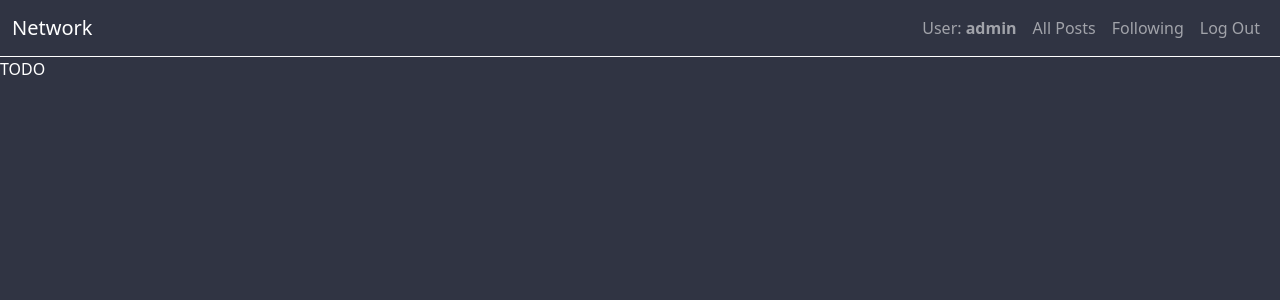
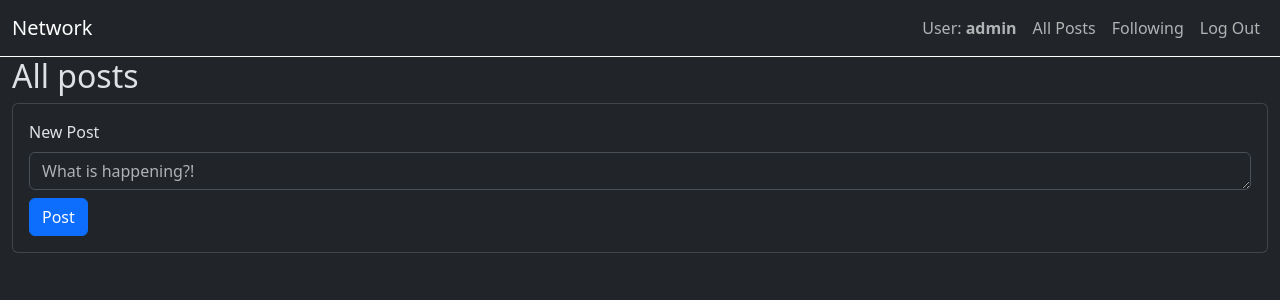
Before and after one commit to xSarscov/cs50w-Project-4-Network, a Django app: page / in a window 1280 px wide. Shown: the top 300 px of the page. Run offline with Django 3.2, Linux system fonts and the light colour scheme; a user stored in the database is signed in; data comes from the database, SQL or seed files in the repository; both versions use the stored data as it was after the commit.

Commit message:
Add create post and all posts view :bat:

```diff
--- /dev/null
+++ b/network/forms.py
@@ -0,0 +1,13 @@
+from django import forms
+from .models import Post
+
+class PostForm(forms.ModelForm):
+    class Meta:
+        model = Post
+        fields = ['content']
+        labels = {
+            'content': 'New Post'
+        }
+        widgets = {
+            'content': forms.Textarea(attrs={'class': 'form-control', 'rows': 1, 'placeholder': 'What is happening?!'})
+        }
--- a/network/models.py
+++ b/network/models.py
@@ -10,8 +10,16 @@ class Post(models.Model):
     content = models.TextField()
     timestamp = models.DateTimeField(auto_now_add=True)
 
+    def serialize(self):
+        return {
+            "id": self.id,
+            "user": self.user.username,
+            "content": self.content,
+            "timestamp": self.timestamp.strftime("%b %d %Y, %I:%M %p")
+        }
+
     def __str__(self) -> str:
-        return f'{self.user.username} - {self.timestamp}'
+        return f'{self.user.username} - {self.timestamp.strftime("%b %d %Y, %I:%M %p")}'
 
 class Like(models.Model):
     user = models.ForeignKey(User, on_delete=models.CASCADE)
--- /dev/null
+++ b/network/static/network/index.js
@@ -0,0 +1,40 @@
+getPosts();
+const newPostForm = document.querySelector('#new-post-form');
+
+newPostForm.addEventListener('submit', (event) => {
+    event.preventDefault();
+
+    const newPostTextArea = document.querySelector('#id_content');
+    const newPostContent = newPostTextArea.value;
+
+    fetch('/create_post', {
+        method: 'POST',
+        headers: {
+            'Content-Type': 'application/json',
+            'X-CSRFToken': document.querySelector('[name=csrfmiddlewaretoken]').value
+        },
+        body: JSON.stringify({
+            'content': newPostContent
+        })
+    })
+    .then(response => response.json())
+    .then(result => {
+        console.log(result);
+        newPostTextArea.value = '';
+    })
+    .catch(error => {
+        console.error('Error:', error);
+    });
+
+});
+
+function getPosts() {
+    fetch('/posts')
+    .then(response => response.json())
+    .then(posts => {
+        console.log(posts)
+         //posts.forEach(post => {
+
+       // });
+    })
+};
--- a/network/static/network/styles.css
+++ /dev/null
@@ -1,4 +0,0 @@
-body {
-    background-color: #303443;
-    color: white;
-}
--- a/network/templates/network/index.html
+++ b/network/templates/network/index.html
@@ -1,5 +1,27 @@
 {% extends "network/layout.html" %}
+{% load static %}
 
 {% block body %}
-    TODO
+    <div class="container-fluid">
+        <h2>All posts</h2>
+
+        {% if user.is_authenticated %}
+        <div class="card">
+            <div class="card-body">
+                <form method="post" id="new-post-form">
+                    {% csrf_token %}
+                    <div class="form-group mb-2">
+                        <label for="{{ form.content.id_for_label }}" class="form-label">{{ form.content.label }}</label>
+                        {{ form.content }}
+                    </div>
+                    <button type="submit" class="btn btn-primary">Post</button>
+                </form>
+            </div>
+        </div>
+        {% endif %}
+
+
+    </div>
+
+    <script src="{% static 'network/index.js' %}"></script>
 {% endblock %}
--- a/network/templates/network/layout.html
+++ b/network/templates/network/layout.html
@@ -1,7 +1,7 @@
 {% load static %}
 
 <!DOCTYPE html>
-<html lang="en">
+<html lang="en" data-bs-theme="dark">
     <head>
         <title>{% block title %}Social Network{% endblock %}</title>
         <link href="https://cdn.jsdelivr.net/npm/bootstrap@5.3.2/dist/css/bootstrap.min.css" rel="stylesheet" integrity="sha384-T3c6CoIi6uLrA9TneNEoa7RxnatzjcDSCmG1MXxSR1GAsXEV/Dwwykc2MPK8M2HN" crossorigin="anonymous">
@@ -9,7 +9,7 @@
     </head>
     <body>
 
-        <nav class="navbar navbar-expand-lg border-bottom border-white" data-bs-theme="dark">
+        <nav class="navbar navbar-expand-lg border-bottom border-white">
             <div class="container-fluid">
 
                 <a class="navbar-brand" href="#">Network</a>
--- a/network/urls.py
+++ b/network/urls.py
@@ -7,5 +7,10 @@ urlpatterns = [
     path("", views.index, name="index"),
     path("login", views.login_view, name="login"),
     path("logout", views.logout_view, name="logout"),
-    path("register", views.register, name="register")
+    path("register", views.register, name="register"),
+
+    # API routes
+    path("posts", views.get_posts, name="posts"),
+    path("create_post", views.create_post, name="create_post"),
+
 ]
--- a/network/views.py
+++ b/network/views.py
@@ -1,16 +1,51 @@
+import json
 from django.contrib.auth import authenticate, login, logout
 from django.db import IntegrityError
-from django.http import HttpResponse, HttpResponseRedirect
-from django.shortcuts import render
+from django.http import HttpResponse, HttpResponseRedirect, JsonResponse
+from django.shortcuts import render, redirect
 from django.urls import reverse
+from django.contrib.auth.decorators import login_required
 
-from .models import User
+from .models import User, Post
+from .forms import PostForm
+
+def index(request):
+    form = PostForm()
+    return render(request, "network/index.html", {
+        'form': form
+    })
+
+@login_required
+def create_post(request):
+    if request.method == 'POST':
+        try:
+            data = json.loads(request.body)
+            form = PostForm(data)
+
+            if form.is_valid():
+                content = form.cleaned_data['content']
+                Post.objects.create(user=request.user, content=content)
+
+                return JsonResponse({"message": "Post created successfully."}, status=201)
+            else:
+                return JsonResponse({
+                "error": form.errors.get('content', 'Something went wrong. Please try again :c')
+                }, status=400)
+
+        except json.JSONDecodeError:
+            return JsonResponse({"error": "Invalid JSON format in the request."}, status=400)
+
+    else:
+        return JsonResponse({"error": "Invalid request method."}, status=405)
+
+@login_required
+def get_posts(request):
+    posts = Post.objects.all().order_by('-timestamp')
+    return JsonResponse([post.serialize() for post in posts], safe=False)
 
 
-def index(request):
-    return render(request, "network/index.html")
 
-
+# Auth
 def login_view(request):
     if request.method == "POST":
 
```
Also changed, not shown: db.sqlite3.
